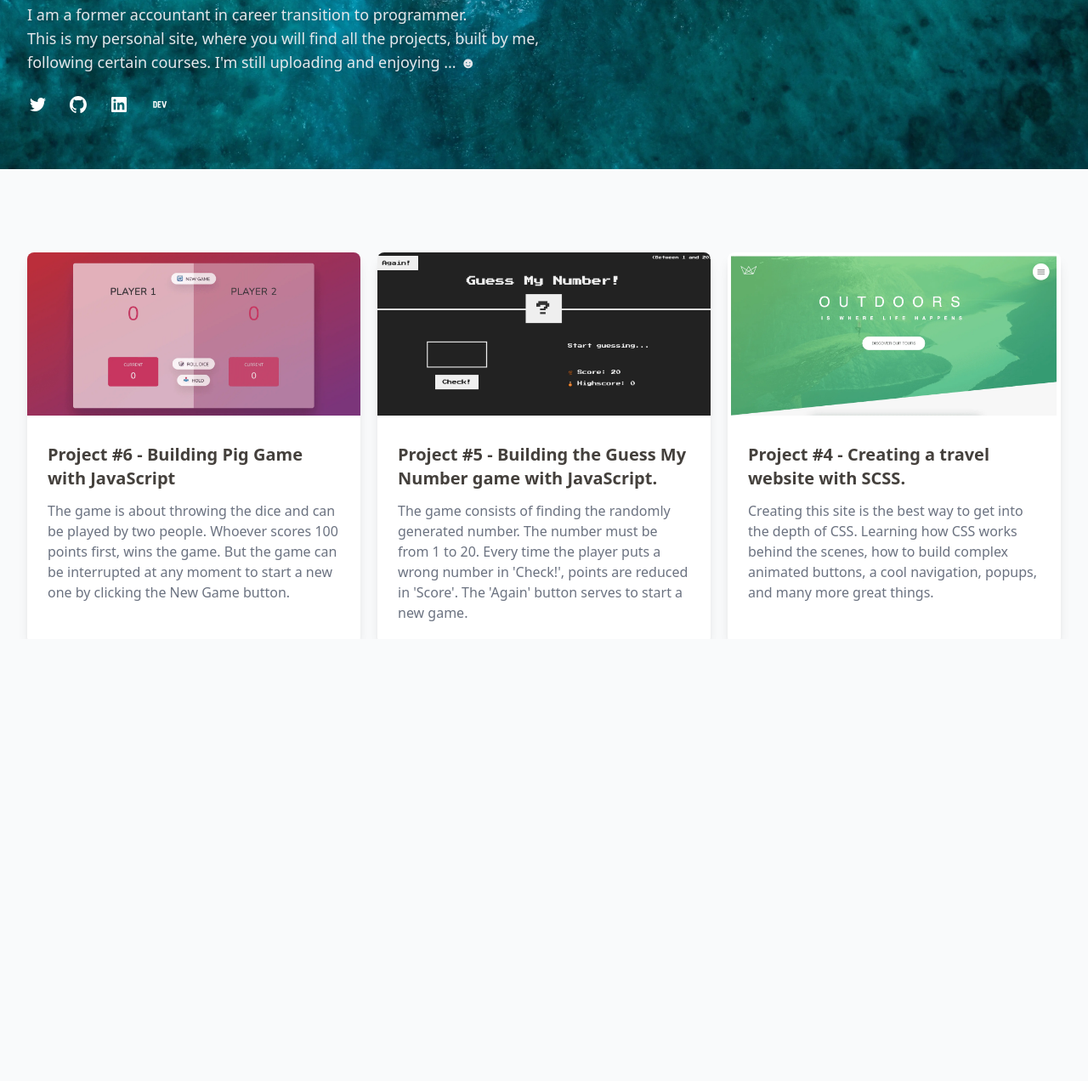
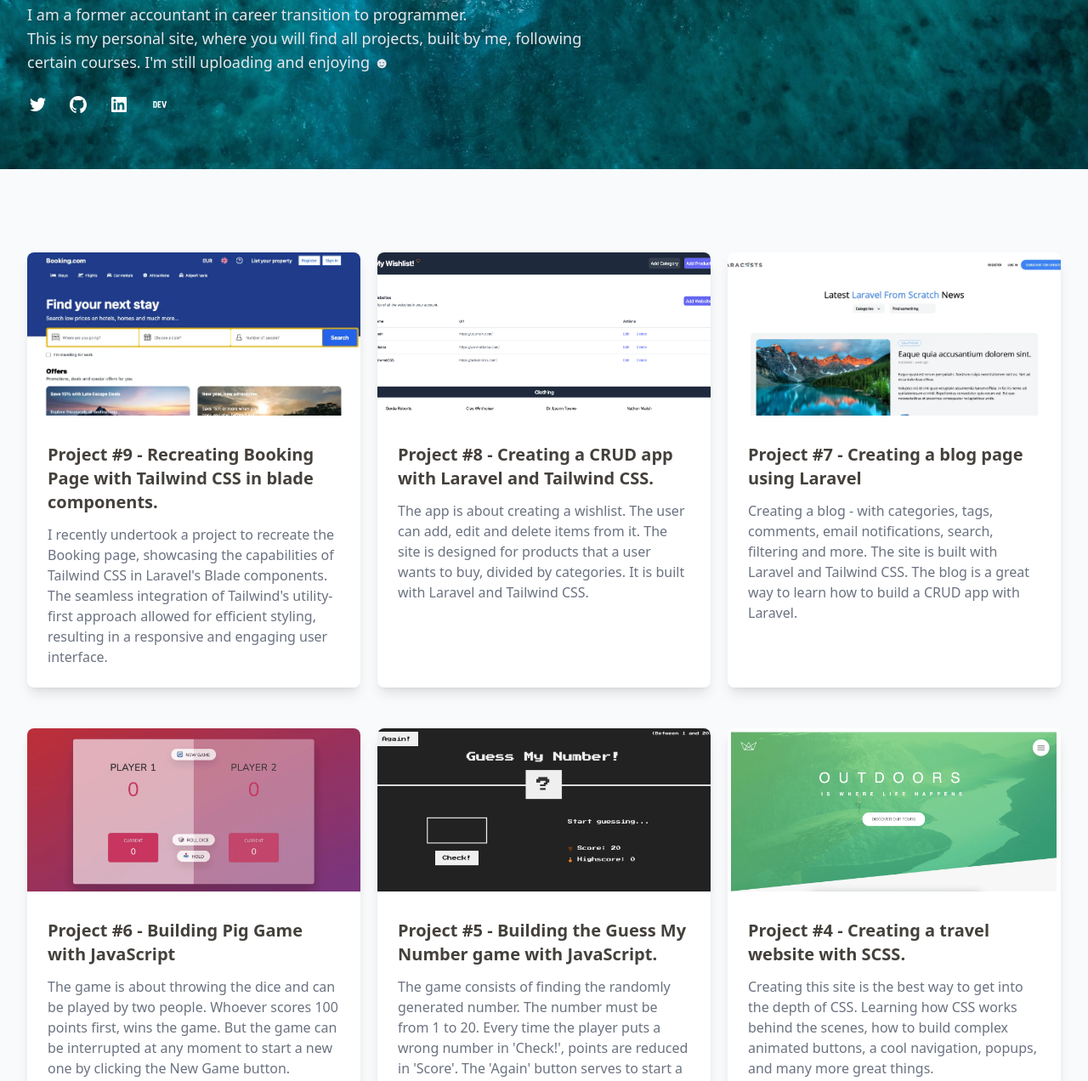
Before and after one commit to jolamemushaj/jolamemushaj, a website: page public/index.html in a window 1280 px wide. Shown: the part 265-1537 px from the top of the page at 85% size. Drawn offline with Linux system fonts and the light colour scheme.

Commit message:
Added three new projects

```diff
--- a/public/index.html
+++ b/public/index.html
@@ -14,7 +14,7 @@
         <div class="relative sm:overflow-hidden">
             <div class="absolute inset-0">
                 <img class="h-full w-full object-cover"
-                        src="img/deti.webp"
+                     src="img/deti.webp"
                      alt="Hero section" title="Hero section">
                 <div class="absolute inset-0 bg-gray-50 mix-blend-multiply"></div>
             </div>
@@ -26,13 +26,16 @@
                              alt="">
                     </div>
                     <div class="text-left">
-                        <h1 class="text-4xl font-bold tracking-tight text-white drop-shadow-md shadow-black dark:text-zinc-100 sm:text-5xl">
+                        <h1 class="text-2xl font-semibold tracking-tight text-white drop-shadow-md shadow-black dark:text-zinc-100 sm:text-5xl">
                             Hi, I'm Fabjola</h1>
-                        <p class="mt-3 max-w-2xl text-lg text-gray-200 drop-shadow-md shadow-black">I am a former accountant in career transition to programmer.</p>
-                        <p class="max-w-2xl text-lg text-gray-200 drop-shadow-md shadow-black">This is my personal site, where you will find all the projects, built by me, following certain courses. I'm still uploading and enjoying ... ☻</p>
+                        <p class="mt-3 max-w-2xl text-lg text-gray-200 drop-shadow-md shadow-black">I am a former
+                            accountant in career transition to programmer.</p>
+                        <p class="max-w-2xl text-lg text-gray-200 drop-shadow-md shadow-black">This is my personal site,
+                            where you will find all projects, built by me, following certain courses. I'm still
+                            uploading and enjoying ☻</p>
 
                         <div class="mt-6 flex gap-6">
-                            <a class="group -m-1 p-1"  target="_blank" aria-label="Follow on Twitter"
+                            <a class="group -m-1 p-1" target="_blank" aria-label="Follow on Twitter"
                                href="https://twitter.com/jola_memushaj">
                                 <svg viewBox="0 0 24 24" aria-hidden="true"
                                      class="h-6 w-6 fill-white transition group-hover:fill-gray-200">
@@ -78,14 +81,80 @@
                 <div class="flex flex-col overflow-hidden rounded-lg shadow-lg">
                     <div class="flex-shrink-0">
                         <img class="h-48 w-full object-cover"
+                             src="img/booking.webp"
+                             alt="">
+                    </div>
+                    <div class="flex flex-1 flex-col justify-between bg-white p-6">
+                        <div class="flex-1">
+                            <a href="https://my-booking.fabjolamemushaj.com/" target="_blank" class="mt-2 block">
+                                <p class="text-xl font-semibold text-stone-700">Project #9 - Recreating Booking Page
+                                    with
+                                    Tailwind CSS in blade components. </p>
+                                <p class="mt-3 text-base text-gray-500">
+                                    I recently undertook a project to recreate the Booking page, showcasing the
+                                    capabilities of Tailwind CSS in Laravel's Blade components. The seamless integration
+                                    of Tailwind's utility-first approach allowed for efficient styling, resulting in a
+                                    responsive and engaging user interface.
+                                </p>
+                            </a>
+                        </div>
+                    </div>
+                </div>
+                <div class="flex flex-col overflow-hidden rounded-lg shadow-lg">
+                    <div class="flex-shrink-0">
+                        <img class="h-48 w-full object-cover"
+                             src="img/wishlist.webp"
+                             alt="">
+                    </div>
+                    <div class="flex flex-1 flex-col justify-between bg-white p-6">
+                        <div class="flex-1">
+                            <a href="https://wishlist.fabjolamemushaj.com/" target="_blank" class="mt-2 block">
+                                <p class="text-xl font-semibold text-stone-700">Project #8 - Creating a CRUD app with
+                                    Laravel and Tailwind CSS. </p>
+                                <p class="mt-3 text-base text-gray-500">
+                                    The app is about creating a wishlist. The user can add, edit and delete items from
+                                    it. The site is designed for products that a user wants to buy, divided by
+                                    categories. It is built with Laravel and Tailwind CSS.
+                                </p>
+                            </a>
+                        </div>
+                    </div>
+                </div>
+                <div class="flex flex-col overflow-hidden rounded-lg shadow-lg">
+                    <div class="flex-shrink-0">
+                        <img class="h-48 w-full object-cover"
+                             src="img/blog.webp"
+                             alt="">
+                    </div>
+                    <div class="flex flex-1 flex-col justify-between bg-white p-6">
+                        <div class="flex-1">
+                            <a href="https://laravel-blog.fabjolamemushaj.com/" target="_blank" class="mt-2 block">
+                                <p class="text-xl font-semibold text-stone-700">Project #7 - Creating a blog page using Laravel</p>
+                                <p class="mt-3 text-base text-gray-500">
+                                    Creating a blog - with categories, tags, comments, email notifications, search, filtering and more. The site is built with Laravel and Tailwind CSS. The blog is a great way to learn how to build a CRUD app with Laravel.
+                                </p>
+                            </a>
+                        </div>
+                    </div>
+                </div>
+            </div>
+
+            <div class="mx-auto mt-5 lg:mt-12 grid max-w-lg gap-5 lg:max-w-none lg:grid-cols-3">
+                <div class="flex flex-col overflow-hidden rounded-lg shadow-lg">
+                    <div class="flex-shrink-0">
+                        <img class="h-48 w-full object-cover"
                              src="img/screen6.webp"
                              alt="">
                     </div>
                     <div class="flex flex-1 flex-col justify-between bg-white p-6">
                         <div class="flex-1">
                             <a href="/project-6-pig-game" target="_blank" class="mt-2 block">
-                                <p class="text-xl font-semibold text-stone-700">Project #6 - Building Pig Game with JavaScript</p>
-                                <p class="mt-3 text-base text-gray-500">The game is about throwing the dice and can be played by two people. Whoever scores 100 points first, wins the game. But the game can be interrupted at any moment to start a new one by clicking the New Game button.</p>
+                                <p class="text-xl font-semibold text-stone-700">Project #6 - Building Pig Game with
+                                    JavaScript</p>
+                                <p class="mt-3 text-base text-gray-500">The game is about throwing the dice and can be
+                                    played by two people. Whoever scores 100 points first, wins the game. But the game
+                                    can be interrupted at any moment to start a new one by clicking the New Game
+                                    button.</p>
                             </a>
                         </div>
                     </div>
@@ -99,8 +168,12 @@
                     <div class="flex flex-1 flex-col justify-between bg-white p-6">
                         <div class="flex-1">
                             <a href="/project-5-guess-my-number" target="_blank" class="mt-2 block">
-                                <p class="text-xl font-semibold text-stone-700">Project #5 - Building the Guess My Number game with JavaScript. </p>
-                                <p class="mt-3 text-base text-gray-500">The game consists of finding the randomly generated number. The number must be from 1 to 20. Every time the player puts a wrong number in 'Check!', points are reduced in 'Score'. The 'Again' button serves to start a new game.</p>
+                                <p class="text-xl font-semibold text-stone-700">Project #5 - Building the Guess My
+                                    Number game with JavaScript. </p>
+                                <p class="mt-3 text-base text-gray-500">The game consists of finding the randomly
+                                    generated number. The number must be from 1 to 20. Every time the player puts a
+                                    wrong number in 'Check!', points are reduced in 'Score'. The 'Again' button serves
+                                    to start a new game.</p>
                             </a>
                         </div>
                     </div>
@@ -114,8 +187,11 @@
                     <div class="flex flex-1 flex-col justify-between bg-white p-6">
                         <div class="flex-1">
                             <a href="/project-4-natours-scss" target="_blank" class="mt-2 block">
-                                <p class="text-xl font-semibold text-stone-700">Project #4 - Creating a travel website with SCSS. </p>
-                                <p class="mt-3 text-base text-gray-500">Creating this site is the best way to get into the depth of CSS. Learning how CSS works behind the scenes, how to build complex animated buttons, a cool navigation, popups, and many more great things.</p>
+                                <p class="text-xl font-semibold text-stone-700">Project #4 - Creating a travel website
+                                    with SCSS. </p>
+                                <p class="mt-3 text-base text-gray-500">Creating this site is the best way to get into
+                                    the depth of CSS. Learning how CSS works behind the scenes, how to build complex
+                                    animated buttons, a cool navigation, popups, and many more great things.</p>
                             </a>
                         </div>
                     </div>
@@ -132,8 +208,11 @@
                     <div class="flex flex-1 flex-col justify-between bg-white p-6">
                         <div class="flex-1">
                             <a href="/project-3-cooking-site" target="_blank" class="mt-2 block">
-                                <p class="text-xl font-semibold text-stone-700">Project #3 - Building a recipes site with Tailwind</p>
-                                <p class="mt-3 text-base text-gray-500">Life seems easier after switching from CSS to Tailwind. Learning how classes work in Tailwind. The site contains grids, buttons, sidebar and positioning of page elements. Also creation of a responsive page.</p>
+                                <p class="text-xl font-semibold text-stone-700">Project #3 - Building a recipes site
+                                    with Tailwind</p>
+                                <p class="mt-3 text-base text-gray-500">Life seems easier after switching from CSS to
+                                    Tailwind. Learning how classes work in Tailwind. The site contains grids, buttons,
+                                    sidebar and positioning of page elements. Also creation of a responsive page.</p>
                             </a>
                         </div>
                     </div>
@@ -147,8 +226,11 @@
                     <div class="flex flex-1 flex-col justify-between bg-white p-6">
                         <div class="flex-1">
                             <a href="/project-2-tindog-bootstrap" target="_blank" class="mt-2 block">
-                                <p class="text-xl font-semibold text-stone-700">Project #2 - Building a dog dating site with Bootstrap.</p>
-                                <p class="mt-3 text-base text-gray-500">Building a dog dating site seems a lot of fun when you combine it with Bootstrap. Learning pricing tables, building a carousel and cute buttons.</p>
+                                <p class="text-xl font-semibold text-stone-700">Project #2 - Building a dog dating site
+                                    with Bootstrap.</p>
+                                <p class="mt-3 text-base text-gray-500">Building a dog dating site seems a lot of fun
+                                    when you combine it with Bootstrap. Learning pricing tables, building a carousel and
+                                    cute buttons.</p>
                             </a>
                         </div>
                     </div>
@@ -162,8 +244,11 @@
                     <div class="flex flex-1 flex-col justify-between bg-white p-6">
                         <div class="flex-1">
                             <a href="/project-1-my-cv" target="_blank" class="mt-2 block">
-                                <p class="text-xl font-semibold text-stone-700">Project #1 - Building a basic CV with CSS.</p>
-                                <p class="mt-3 text-base text-gray-500">The first project is the moment when you learn that there is something more than just a basic page with Html. Learning positioning, floating, radius and the basics of pure CSS.</p>
+                                <p class="text-xl font-semibold text-stone-700">Project #1 - Building a basic CV with
+                                    CSS.</p>
+                                <p class="mt-3 text-base text-gray-500">The first project is the moment when you learn
+                                    that there is something more than just a basic page with Html. Learning positioning,
+                                    floating, radius and the basics of pure CSS.</p>
                             </a>
                         </div>
                     </div>
```
Also changed, not shown: public/img/blog.webp (added), public/img/booking.webp (added), public/img/wishlist.webp (added), public/style.css.
